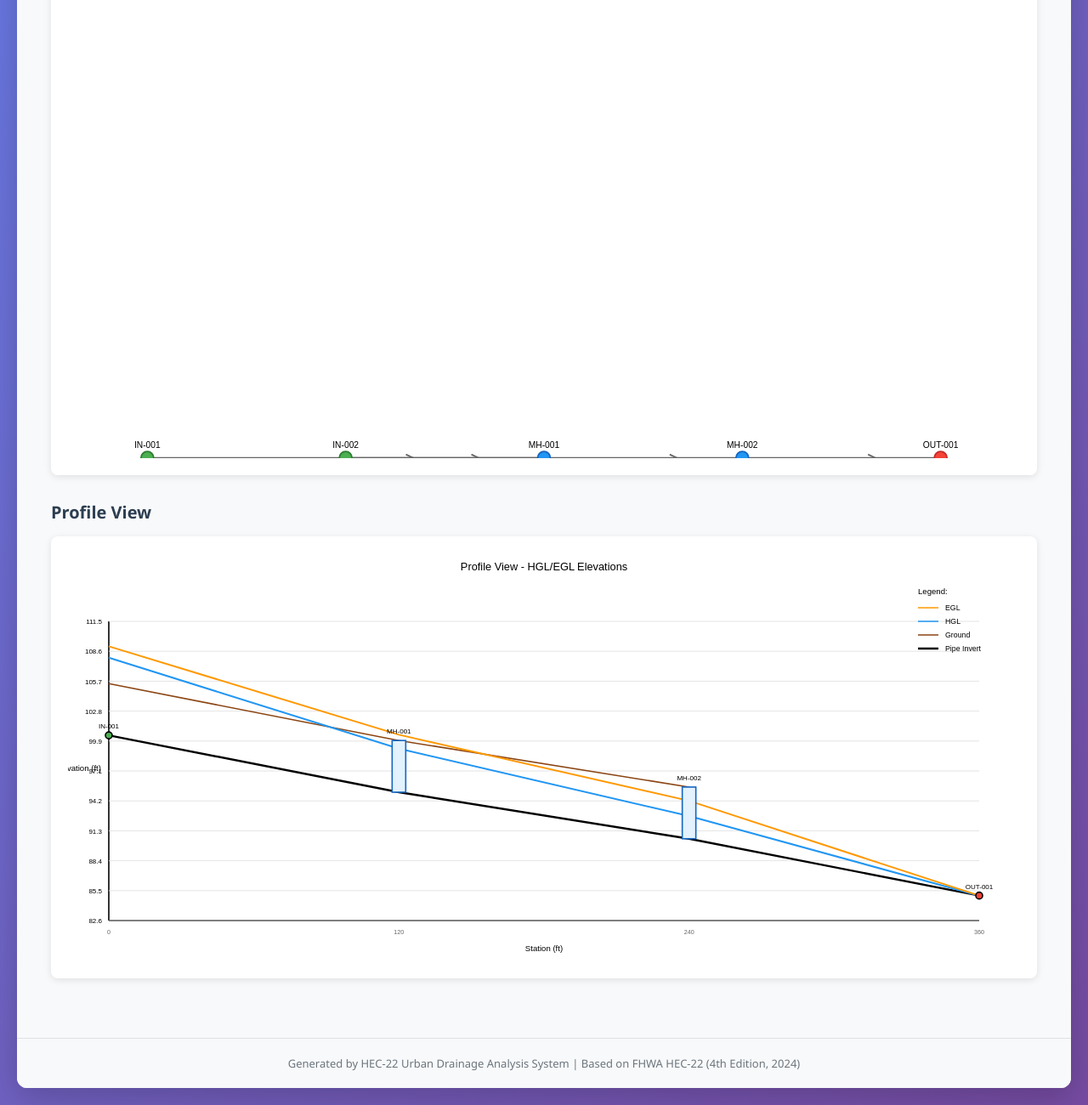
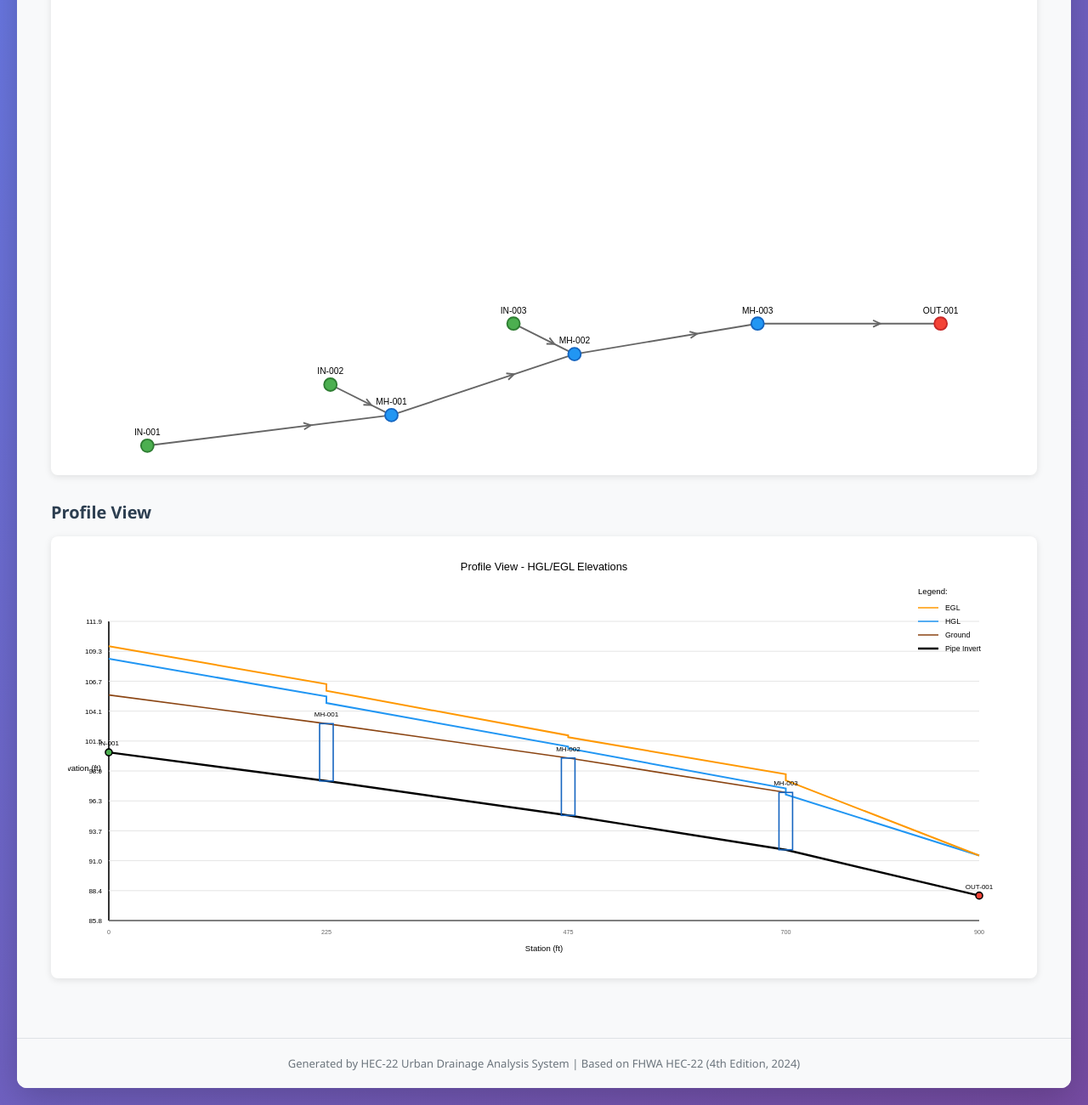
Before and after one commit to samuel-kreimeyer/hec22, a plain HTML site: page examples/visualizations/network_viewer.html in a window 1280 px wide. Shown: the part 455-1755 px from the top of the page at 85% size. Drawn offline with Linux system fonts and the light colour scheme.

Commit message:
updates the SVG visualizations

```diff
--- /dev/null
+++ b/examples/complete_network/conduits_extended_example.csv
@@ -0,0 +1,6 @@
+id,type,from_node,to_node,shape,diameter,width,height,length,slope,manning_n,material,cross_slope,long_slope
+P-001,pipe,IN-001,MH-001,circular,18,,,120,0.005,0.013,RCP,,
+P-002,pipe,IN-002,MH-001,elliptical,,36,24,100,0.008,0.013,RCP,,
+P-003,pipe,MH-001,MH-002,rectangular,,48,48,120,0.0375,0.013,Concrete,,
+P-004,pipe,MH-002,MH-003,arch,,72,48,120,0.025,0.024,CMP,,
+P-005,pipe,MH-003,OUT-001,circular,30,,,120,0.0458,0.013,RCP,,
--- /dev/null
+++ b/examples/complete_network/gutter_parameters.csv
@@ -0,0 +1,3 @@
+node_id,cross_slope,long_slope,curb_height,gutter_width,manning_n,depression,depression_width
+IN-001,0.02,0.015,6.0,2.0,0.016,2.0,2.0
+IN-002,0.025,0.012,6.0,2.0,0.016,1.5,2.0
--- a/examples/visualizations/network_viewer.html
+++ b/examples/visualizations/network_viewer.html
@@ -109,24 +109,32 @@
   .ground-line { stroke: #8B4513; stroke-width: 2; fill: none; }
   .pipe-line { stroke: #000; stroke-width: 3; fill: none; }
 </style>
-<line x1="100" y1="800" x2="600" y2="800" stroke="#666" stroke-width="2"/>
-<polyline points="425.9369221296335,795.773817382593 435,800 425.9369221296335,804.226182617407" fill="none" stroke="#666" stroke-width="2"/>
-<line x1="350" y1="800" x2="600" y2="800" stroke="#666" stroke-width="2"/>
-<polyline points="508.4369221296335,795.773817382593 517.5,800 508.4369221296335,804.226182617407" fill="none" stroke="#666" stroke-width="2"/>
-<line x1="600" y1="800" x2="850.0000000000001" y2="800" stroke="#666" stroke-width="2"/>
-<polyline points="758.4369221296336,795.773817382593 767.5000000000001,800 758.4369221296336,804.226182617407" fill="none" stroke="#666" stroke-width="2"/>
-<line x1="850.0000000000001" y1="800" x2="1100" y2="800" stroke="#666" stroke-width="2"/>
-<polyline points="1008.4369221296336,795.773817382593 1017.5,800 1008.4369221296336,804.226182617407" fill="none" stroke="#666" stroke-width="2"/>
-<circle cx="100" cy="800" r="8" fill="#4CAF50" stroke="#2E7D32" stroke-width="2"/>
-<text x="100" y="787" font-size="11" text-anchor="middle" fill="#000" font-family="Arial, sans-serif">IN-001</text>
-<circle cx="350" cy="800" r="8" fill="#4CAF50" stroke="#2E7D32" stroke-width="2"/>
-<text x="350" y="787" font-size="11" text-anchor="middle" fill="#000" font-family="Arial, sans-serif">IN-002</text>
-<circle cx="600" cy="800" r="8" fill="#2196F3" stroke="#1565C0" stroke-width="2"/>
-<text x="600" y="787" font-size="11" text-anchor="middle" fill="#000" font-family="Arial, sans-serif">MH-001</text>
-<circle cx="850.0000000000001" cy="800" r="8" fill="#2196F3" stroke="#1565C0" stroke-width="2"/>
-<text x="850.0000000000001" y="787" font-size="11" text-anchor="middle" fill="#000" font-family="Arial, sans-serif">MH-002</text>
-<circle cx="1100" cy="800" r="8" fill="#F44336" stroke="#C62828" stroke-width="2"/>
-<text x="1100" y="787" font-size="11" text-anchor="middle" fill="#000" font-family="Arial, sans-serif">OUT-001</text>
+<line x1="100" y1="784.6153846153846" x2="407.69230769230774" y2="746.1538461538462" stroke="#666" stroke-width="2"/>
+<polyline points="296.6365610488727,755.7767427901614 306.1538461538462,758.8461538461539 297.6849479274239,764.163837818571" fill="none" stroke="#666" stroke-width="2"/>
+<line x1="330.7692307692308" y1="707.6923076923077" x2="407.69230769230774" y2="746.1538461538462" stroke="#666" stroke-width="2"/>
+<polyline points="376.0914353498569,725.6283941736957 382.3076923076923,733.4615384615385 372.3114227027169,733.1884194679758" fill="none" stroke="#666" stroke-width="2"/>
+<line x1="407.69230769230774" y1="746.1538461538462" x2="638.4615384615385" y2="669.2307692307693" stroke="#666" stroke-width="2"/>
+<polyline points="552.3732654152626,693.4720726199218 562.3076923076924,694.6153846153846 555.0461379910263,701.4906903472126" fill="none" stroke="#666" stroke-width="2"/>
+<line x1="561.5384615384615" y1="630.7692307692307" x2="638.4615384615385" y2="669.2307692307693" stroke="#666" stroke-width="2"/>
+<polyline points="606.8606661190877,648.7053172506188 613.0769230769231,656.5384615384615 603.0806534719477,656.2653425448989" fill="none" stroke="#666" stroke-width="2"/>
+<line x1="638.4615384615385" y1="669.2307692307693" x2="869.2307692307693" y2="630.7692307692307" stroke="#666" stroke-width="2"/>
+<polyline points="783.4423779919068,640.782818430481 793.0769230769231,643.4615384615385 784.8319382768452,649.1201801401116" fill="none" stroke="#666" stroke-width="2"/>
+<line x1="869.2307692307693" y1="630.7692307692307" x2="1100" y2="630.7692307692307" stroke="#666" stroke-width="2"/>
+<polyline points="1014.7830759757874,626.5430481518238 1023.8461538461538,630.7692307692307 1014.7830759757874,634.9954133866377" fill="none" stroke="#666" stroke-width="2"/>
+<circle cx="100" cy="784.6153846153846" r="8" fill="#4CAF50" stroke="#2E7D32" stroke-width="2"/>
+<text x="100" y="771.6153846153846" font-size="11" text-anchor="middle" fill="#000" font-family="Arial, sans-serif">IN-001</text>
+<circle cx="330.7692307692308" cy="707.6923076923077" r="8" fill="#4CAF50" stroke="#2E7D32" stroke-width="2"/>
+<text x="330.7692307692308" y="694.6923076923077" font-size="11" text-anchor="middle" fill="#000" font-family="Arial, sans-serif">IN-002</text>
+<circle cx="561.5384615384615" cy="630.7692307692307" r="8" fill="#4CAF50" stroke="#2E7D32" stroke-width="2"/>
+<text x="561.5384615384615" y="617.7692307692307" font-size="11" text-anchor="middle" fill="#000" font-family="Arial, sans-serif">IN-003</text>
+<circle cx="407.69230769230774" cy="746.1538461538462" r="8" fill="#2196F3" stroke="#1565C0" stroke-width="2"/>
+<text x="407.69230769230774" y="733.1538461538462" font-size="11" text-anchor="middle" fill="#000" font-family="Arial, sans-serif">MH-001</text>
+<circle cx="638.4615384615385" cy="669.2307692307693" r="8" fill="#2196F3" stroke="#1565C0" stroke-width="2"/>
+<text x="638.4615384615385" y="656.2307692307693" font-size="11" text-anchor="middle" fill="#000" font-family="Arial, sans-serif">MH-002</text>
+<circle cx="869.2307692307693" cy="630.7692307692307" r="8" fill="#2196F3" stroke="#1565C0" stroke-width="2"/>
+<text x="869.2307692307693" y="617.7692307692307" font-size="11" text-anchor="middle" fill="#000" font-family="Arial, sans-serif">MH-003</text>
+<circle cx="1100" cy="630.7692307692307" r="8" fill="#F44336" stroke="#C62828" stroke-width="2"/>
+<text x="1100" y="617.7692307692307" font-size="11" text-anchor="middle" fill="#000" font-family="Arial, sans-serif">OUT-001</text>
 </svg>
 
                 </div>
@@ -154,43 +162,46 @@
 <text x="15" y="320" font-size="12" text-anchor="middle" fill="#000" font-family="Arial, sans-serif">Elevation (ft)</text>
 <text x="700" y="585" font-size="12" text-anchor="middle" fill="#000" font-family="Arial, sans-serif">Station (ft)</text>
 <line x1="60" y1="540" x2="1340" y2="540" stroke="#ddd" stroke-width="1"/>
-<text x="50" y="544" font-size="10" text-anchor="end" fill="#000" font-family="Arial, sans-serif">82.6</text>
-<line x1="60" y1="495.9999999999999" x2="1340" y2="495.9999999999999" stroke="#ddd" stroke-width="1"/>
-<text x="50" y="499.9999999999999" font-size="10" text-anchor="end" fill="#000" font-family="Arial, sans-serif">85.5</text>
-<line x1="60" y1="452.00000000000006" x2="1340" y2="452.00000000000006" stroke="#ddd" stroke-width="1"/>
-<text x="50" y="456.00000000000006" font-size="10" text-anchor="end" fill="#000" font-family="Arial, sans-serif">88.4</text>
-<line x1="60" y1="407.99999999999994" x2="1340" y2="407.99999999999994" stroke="#ddd" stroke-width="1"/>
-<text x="50" y="411.99999999999994" font-size="10" text-anchor="end" fill="#000" font-family="Arial, sans-serif">91.3</text>
-<line x1="60" y1="363.9999999999999" x2="1340" y2="363.9999999999999" stroke="#ddd" stroke-width="1"/>
-<text x="50" y="367.9999999999999" font-size="10" text-anchor="end" fill="#000" font-family="Arial, sans-serif">94.2</text>
+<text x="50" y="544" font-size="10" text-anchor="end" fill="#000" font-family="Arial, sans-serif">85.8</text>
+<line x1="60" y1="495.99999999999994" x2="1340" y2="495.99999999999994" stroke="#ddd" stroke-width="1"/>
+<text x="50" y="499.99999999999994" font-size="10" text-anchor="end" fill="#000" font-family="Arial, sans-serif">88.4</text>
+<line x1="60" y1="451.9999999999999" x2="1340" y2="451.9999999999999" stroke="#ddd" stroke-width="1"/>
+<text x="50" y="455.9999999999999" font-size="10" text-anchor="end" fill="#000" font-family="Arial, sans-serif">91.0</text>
+<line x1="60" y1="408.0000000000001" x2="1340" y2="408.0000000000001" stroke="#ddd" stroke-width="1"/>
+<text x="50" y="412.0000000000001" font-size="10" text-anchor="end" fill="#000" font-family="Arial, sans-serif">93.7</text>
+<line x1="60" y1="364" x2="1340" y2="364" stroke="#ddd" stroke-width="1"/>
+<text x="50" y="368" font-size="10" text-anchor="end" fill="#000" font-family="Arial, sans-serif">96.3</text>
 <line x1="60" y1="320" x2="1340" y2="320" stroke="#ddd" stroke-width="1"/>
-<text x="50" y="324" font-size="10" text-anchor="end" fill="#000" font-family="Arial, sans-serif">97.1</text>
-<line x1="60" y1="276.0000000000001" x2="1340" y2="276.0000000000001" stroke="#ddd" stroke-width="1"/>
-<text x="50" y="280.0000000000001" font-size="10" text-anchor="end" fill="#000" font-family="Arial, sans-serif">99.9</text>
-<line x1="60" y1="232" x2="1340" y2="232" stroke="#ddd" stroke-width="1"/>
-<text x="50" y="236" font-size="10" text-anchor="end" fill="#000" font-family="Arial, sans-serif">102.8</text>
-<line x1="60" y1="188" x2="1340" y2="188" stroke="#ddd" stroke-width="1"/>
-<text x="50" y="192" font-size="10" text-anchor="end" fill="#000" font-family="Arial, sans-serif">105.7</text>
-<line x1="60" y1="143.9999999999999" x2="1340" y2="143.9999999999999" stroke="#ddd" stroke-width="1"/>
-<text x="50" y="147.9999999999999" font-size="10" text-anchor="end" fill="#000" font-family="Arial, sans-serif">108.6</text>
+<text x="50" y="324" font-size="10" text-anchor="end" fill="#000" font-family="Arial, sans-serif">98.9</text>
+<line x1="60" y1="275.99999999999994" x2="1340" y2="275.99999999999994" stroke="#ddd" stroke-width="1"/>
+<text x="50" y="279.99999999999994" font-size="10" text-anchor="end" fill="#000" font-family="Arial, sans-serif">101.5</text>
+<line x1="60" y1="232.00000000000017" x2="1340" y2="232.00000000000017" stroke="#ddd" stroke-width="1"/>
+<text x="50" y="236.00000000000017" font-size="10" text-anchor="end" fill="#000" font-family="Arial, sans-serif">104.1</text>
+<line x1="60" y1="188.00000000000006" x2="1340" y2="188.00000000000006" stroke="#ddd" stroke-width="1"/>
+<text x="50" y="192.00000000000006" font-size="10" text-anchor="end" fill="#000" font-family="Arial, sans-serif">106.7</text>
+<line x1="60" y1="144.00000000000006" x2="1340" y2="144.00000000000006" stroke="#ddd" stroke-width="1"/>
+<text x="50" y="148.00000000000006" font-size="10" text-anchor="end" fill="#000" font-family="Arial, sans-serif">109.3</text>
 <line x1="60" y1="100" x2="1340" y2="100" stroke="#ddd" stroke-width="1"/>
-<text x="50" y="104" font-size="10" text-anchor="end" fill="#000" font-family="Arial, sans-serif">111.5</text>
-<polyline points="60,267.63525824147223 486.66666666666663,351.2700590805197 913.3333333333333,419.6985324942858 1340,503.3333333333333" fill="none" stroke="#000" stroke-width="3"/>
-<polyline points="60,191.60362111506538 486.66666666666663,275.2384219541129 913.3333333333333,343.666895367879" fill="none" stroke="#8B4513" stroke-width="2"/>
-<polyline points="60,153.51191744385017 486.66666666666663,287.17016287226903 913.3333333333333,386.24549332569393 1340,503.3333333333333" fill="none" stroke="#2196F3" stroke-width="2.5"/>
-<polyline points="60,136.66666666666669 486.66666666666663,266.75749990708516 913.3333333333333,363.9203458531566 1340,503.3333333333333" fill="none" stroke="#FF9800" stroke-width="2.5"/>
-<circle cx="60" cy="267.63525824147223" r="5" fill="#4CAF50" stroke="#000" stroke-width="2"/>
-<text x="60" y="257.63525824147223" font-size="10" text-anchor="middle" fill="#000" font-family="Arial, sans-serif">IN-001</text>
+<text x="50" y="104" font-size="10" text-anchor="end" fill="#000" font-family="Arial, sans-serif">111.9</text>
+<polyline points="60,292.59923146153153 380,334.7460518358919 735.5555555555555,385.32223628512435 1055.5555555555557,435.89842073435676 1340,503.33333333333337" fill="none" stroke="#000" stroke-width="3"/>
+<polyline points="60,208.30559071281078 380,250.45241108717113 735.5555555555555,301.0285955364036 1055.5555555555557,351.604779985636" fill="none" stroke="#8B4513" stroke-width="2"/>
+<polyline points="60,155.13178836638775 380,210.45183233100113 380,220.13340800056653 735.5555555555555,284.1390337439869 735.5555555555555,286.84806822775727 1055.5555555555557,345.6371433965558 1055.5555555555557,354.77858487282947 1340,444.31058061554927" fill="none" stroke="#2196F3" stroke-width="2.5"/>
+<polyline points="60,136.66666666666663 380,192.3378241330687 380,202.01939980263387 735.5555555555555,267.7206063841272 735.5555555555555,270.4296408678976 1055.5555555555557,324.79499432924575 1055.5555555555557,333.93643580551935 1340,444.31058061554927" fill="none" stroke="#FF9800" stroke-width="2.5"/>
+<circle cx="60" cy="292.59923146153153" r="5" fill="#4CAF50" stroke="#000" stroke-width="2"/>
+<text x="60" y="282.59923146153153" font-size="10" text-anchor="middle" fill="#000" font-family="Arial, sans-serif">IN-001</text>
 <text x="60" y="560" font-size="9" text-anchor="middle" fill="#666" font-family="Arial, sans-serif">0</text>
-<rect x="476.66666666666663" y="275.2384219541129" width="20" height="76.03163712640679" fill="#E3F2FD" stroke="#1565C0" stroke-width="2"/>
-<text x="486.66666666666663" y="265.2384219541129" font-size="10" text-anchor="middle" fill="#000" font-family="Arial, sans-serif">MH-001</text>
-<text x="486.66666666666663" y="560" font-size="9" text-anchor="middle" fill="#666" font-family="Arial, sans-serif">120</text>
-<rect x="903.3333333333333" y="343.666895367879" width="20" height="76.03163712640679" fill="#E3F2FD" stroke="#1565C0" stroke-width="2"/>
-<text x="913.3333333333333" y="333.666895367879" font-size="10" text-anchor="middle" fill="#000" font-family="Arial, sans-serif">MH-002</text>
-<text x="913.3333333333333" y="560" font-size="9" text-anchor="middle" fill="#666" font-family="Arial, sans-serif">240</text>
-<circle cx="1340" cy="503.3333333333333" r="5" fill="#F44336" stroke="#000" stroke-width="2"/>
-<text x="1340" y="493.3333333333333" font-size="10" text-anchor="middle" fill="#000" font-family="Arial, sans-serif">OUT-001</text>
-<text x="1340" y="560" font-size="9" text-anchor="middle" fill="#666" font-family="Arial, sans-serif">360</text>
+<rect x="370" y="250.45241108717113" width="20" height="84.29364074872075" fill="none" stroke="#1565C0" stroke-width="2"/>
+<text x="380" y="240.45241108717113" font-size="10" text-anchor="middle" fill="#000" font-family="Arial, sans-serif">MH-001</text>
+<text x="380" y="560" font-size="9" text-anchor="middle" fill="#666" font-family="Arial, sans-serif">225</text>
+<rect x="725.5555555555555" y="301.0285955364036" width="20" height="84.29364074872075" fill="none" stroke="#1565C0" stroke-width="2"/>
+<text x="735.5555555555555" y="291.0285955364036" font-size="10" text-anchor="middle" fill="#000" font-family="Arial, sans-serif">MH-002</text>
+<text x="735.5555555555555" y="560" font-size="9" text-anchor="middle" fill="#666" font-family="Arial, sans-serif">475</text>
+<rect x="1045.5555555555557" y="351.604779985636" width="20" height="84.29364074872075" fill="none" stroke="#1565C0" stroke-width="2"/>
+<text x="1055.5555555555557" y="341.604779985636" font-size="10" text-anchor="middle" fill="#000" font-family="Arial, sans-serif">MH-003</text>
+<text x="1055.5555555555557" y="560" font-size="9" text-anchor="middle" fill="#666" font-family="Arial, sans-serif">700</text>
+<circle cx="1340" cy="503.33333333333337" r="5" fill="#F44336" stroke="#000" stroke-width="2"/>
+<text x="1340" y="493.33333333333337" font-size="10" text-anchor="middle" fill="#000" font-family="Arial, sans-serif">OUT-001</text>
+<text x="1340" y="560" font-size="9" text-anchor="middle" fill="#666" font-family="Arial, sans-serif">900</text>
 <text x="1250" y="60" font-size="12" text-anchor="start" fill="#000" font-family="Arial, sans-serif">Legend:</text>
 <line x1="1250" y1="80" x2="1280" y2="80" stroke="#FF9800" stroke-width="2"/>
 <text x="1290" y="84" font-size="11" text-anchor="start" fill="#000" font-family="Arial, sans-serif">EGL</text>
```
Also changed, not shown: examples/complete_network/conduits.csv (+4 -4 lines), examples/complete_network/nodes_extended_example.csv (added, +9 -0 lines), examples/visualizations/network_plan.svg, examples/visualizations/profile_with_hgl_egl.svg, 7 other files.
